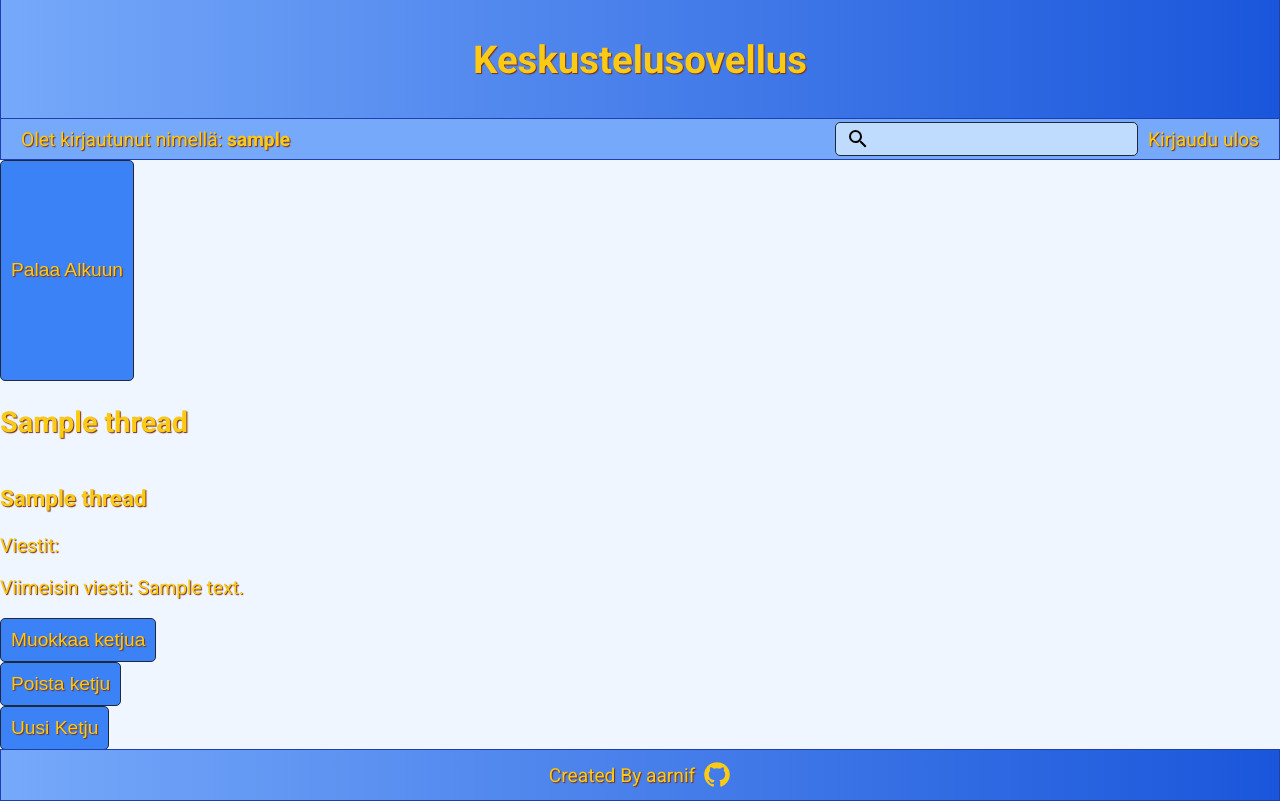
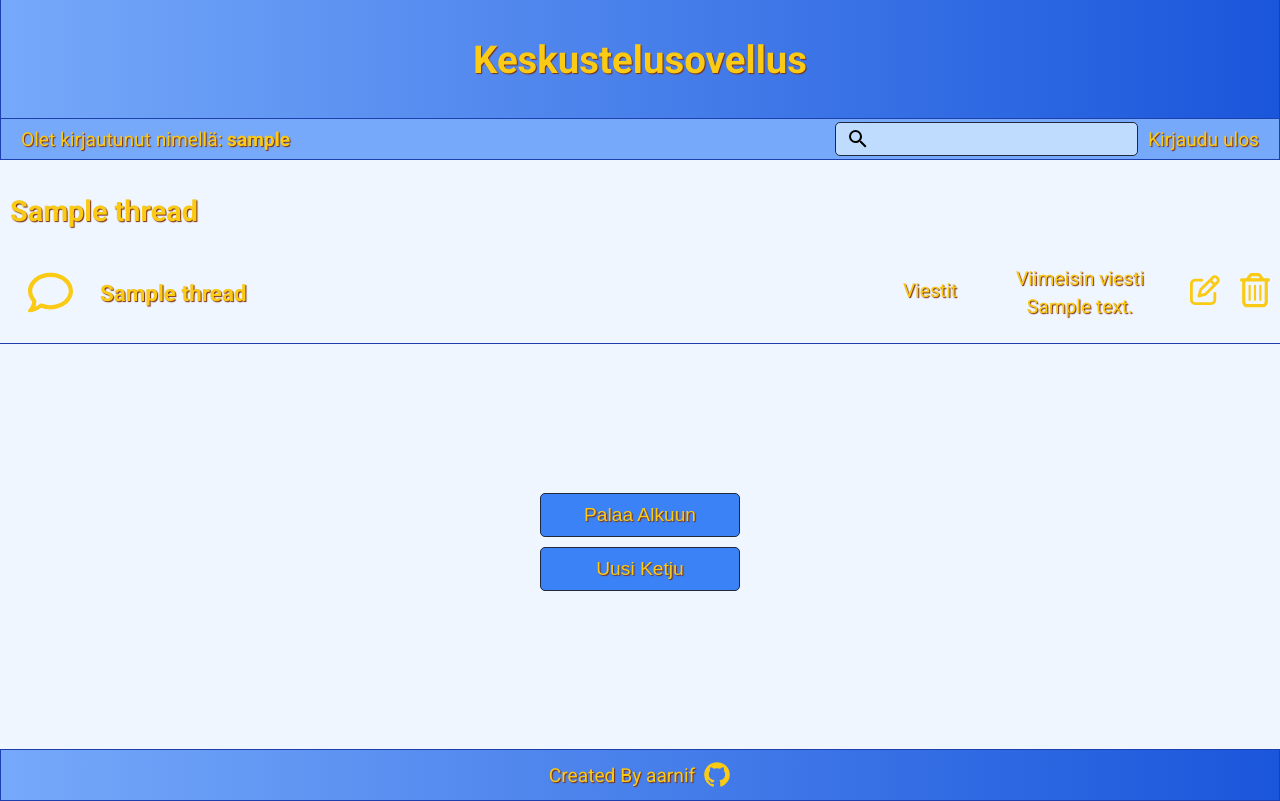
Before and after one commit to aarnif/tsoha-forum, a Flask app: template templates/subforum.html in a window 1280 px wide. Run offline with Flask 3, Linux system fonts and the light colour scheme; the visitor is signed in with stand-in values (Sample User, id 1); the template is opened without the code that fills it: most values are stand-ins (such as "Sample title", 1, 10 or a date in 2020).

Commit message:
Update subforum view styles and minor fixes

```diff
--- a/static/content.css
+++ b/static/content.css
@@ -65,11 +65,13 @@ main {
   border-right: 1px solid var(--header-content-border-color);
 }
 
-.subforums-title {
+.subforums-title,
+.subforum-title {
   padding: 10px;
 }
 
-.subforum-items-container {
+.subforum-items-container,
+.thread-items-container {
   width: 100%;
   display: flex;
   justify-content: start;
@@ -77,14 +79,17 @@ main {
   border-bottom: 1px solid var(--header-content-border-color);
 }
 
-.subforum-items {
+.subforum-items,
+.thread-items {
+  min-height: 100px;
   flex-grow: 1;
   display: flex;
   justify-content: start;
   align-items: center;
 }
 
-.subforum-item {
+.subforum-item,
+.thread-item {
   flex-grow: 1;
   flex-shrink: 1;
   display: flex;
@@ -93,18 +98,21 @@ main {
   align-items: center;
 }
 
-#subforum-icon-container {
+#subforum-icon-container,
+#thread-icon-container {
   min-width: 100px;
   max-width: 100px;
 }
 
-.subforum-icon {
+.subforum-icon,
+.thread-icon {
   width: 60px;
   color: var(--text-color);
   fill: currentColor;
 }
 
-#subforum-title-and-description {
+#subforum-title-and-description,
+#thread-title-and-description {
   align-items: start;
   flex-grow: 1;
   max-width: 800px;
@@ -119,11 +127,13 @@ main {
   font-weight: 400;
 }
 
-#subforum-statistics {
+#subforum-statistics,
+#thread-statistics {
   max-width: 100px;
 }
 
-.subforum-descriptive-name {
+.subforum-descriptive-name,
+.thread-descriptive-name {
   margin-bottom: 5px;
 }
 
@@ -131,29 +141,52 @@ main {
   max-width: 200px;
 }
 
-#delete-subforum {
+#update-subforum,
+#update-thread,
+#delete-subforum,
+#delete-thread {
   max-width: 50px;
 }
 
-.delete-subforum-button {
+.delete-subforum-button,
+.delete-thread-button {
   all: unset;
 }
 
-.delete-subforum-button:hover {
+.delete-subforum-button:hover,
+.delete-thread-button:hover {
   all: unset;
   cursor: pointer;
 }
 
-.delete-subforum-icon {
+.delete-subforum-icon,
+.update-subforum-icon,
+.delete-thread-icon,
+.update-thread-icon {
   width: 30px;
   color: var(--text-color);
   fill: currentColor;
 }
 
-.new-subforum-button-container {
+.new-subforum-button-container,
+.new-thread-button-container {
   width: 100%;
   flex-grow: 1;
   display: flex;
   justify-content: center;
   align-items: center;
 }
+
+.thread-icon {
+  width: 45px;
+  color: var(--text-color);
+  fill: currentColor;
+}
+
+#button-item {
+  align-items: center;
+}
+
+#button-item > button {
+  min-width: 200px;
+}
--- a/templates/index.html
+++ b/templates/index.html
@@ -58,10 +58,11 @@
           </svg></button
       ></a>
     </li>
+    {% endif %}
   </ul>
 </div>
 
-{% endif %} {% endfor %}
+{% endfor %}
 
 <h2 class="subforums-title">Salaiset Alueet</h2>
 {% if secret_subforums|length == 0 or secret_subforums[0].name == None %}
--- a/templates/subforum.html
+++ b/templates/subforum.html
@@ -1,45 +1,91 @@
 {% extends "layout.html" %} {% block content %}
 
-<button><a href="/">Palaa Alkuun</a></button>
-
-<h2>{{ subforum[0].name }}</h2>
-
-<ul>
+<h2 class="subforum-title">{{ subforum[0].name }}</h2>
 {% for thread in subforum %}
-  <li>
+<div class="thread-items-container">
+  <ul class="thread-items">
+    <li id="thread-icon-container" class="thread-item">
+      <svg
+        xmlns="http://www.w3.org/2000/svg"
+        viewBox="0 0 512 512"
+        class="thread-icon"
+      >
+        <!--!Font Awesome Free 6.6.0 by @fontawesome - https://fontawesome.com License - https://fontawesome.com/license/free Copyright 2024 Fonticons, Inc.-->
+        <path
+          d="M123.6 391.3c12.9-9.4 29.6-11.8 44.6-6.4c26.5 9.6 56.2 15.1 87.8 15.1c124.7 0 208-80.5 208-160s-83.3-160-208-160S48 160.5 48 240c0 32 12.4 62.8 35.7 89.2c8.6 9.7 12.8 22.5 11.8 35.5c-1.4 18.1-5.7 34.7-11.3 49.4c17-7.9 31.1-16.7 39.4-22.7zM21.2 431.9c1.8-2.7 3.5-5.4 5.1-8.1c10-16.6 19.5-38.4 21.4-62.9C17.7 326.8 0 285.1 0 240C0 125.1 114.6 32 256 32s256 93.1 256 208s-114.6 208-256 208c-37.1 0-72.3-6.4-104.1-17.9c-11.9 8.7-31.3 20.6-54.3 30.6c-15.1 6.6-32.3 12.6-50.1 16.1c-.8 .2-1.6 .3-2.4 .5c-4.4 .8-8.7 1.5-13.2 1.9c-.2 0-.5 .1-.7 .1c-5.1 .5-10.2 .8-15.3 .8c-6.5 0-12.3-3.9-14.8-9.9c-2.5-6-1.1-12.8 3.4-17.4c4.1-4.2 7.8-8.7 11.3-13.5c1.7-2.3 3.3-4.6 4.8-6.9l.3-.5z"
+        />
+      </svg>
+    </li>
+    <li id="thread-title-and-description" class="thread-item">
       <h3>
         <a href="/subforums/{{thread.sf_id}}/threads/{{thread.t_id}}"
           >{{ thread.title }}</a
         >
       </h3>
-    <p>Viestit: {{ thread.messages }}</p>
-    <p>Viimeisin viesti: {{ thread.latest_message }}</p>
     </li>
-  {% if thread.t_creator_id == session.user_id %}
-  <li>
-    <button>
-      <a href="/subforums/{{thread.sf_id}}/threads/{{thread.t_id}}/update"
-        >Muokkaa ketjua</a
-      >
-    </button>
+    <li id="thread-statistics" class="thread-item">
+      <div class="thread-descriptive-name">Viestit</div>
+      <div class="thread-descriptive-value">{{ thread.messages }}</div>
+    </li>
+    <li id="last-message" class="thread-item">
+      {% if thread.latest_message != None %}
+      <div class="thread-descriptive-name">Viimeisin viesti</div>
+      <div class="thread-descriptive-value">{{ thread.latest_message }}</div>
+      {% else %}
+      <div class="thread-descriptive-name">Viimeisin viesti</div>
+      <div class="thread-descriptive-value">Ei viestejä</div>
+      {% endif %}
     </li>
 
-  <li>
-    <button>
-      <a href="/subforums/{{thread.sf_id}}/threads/{{thread.t_id}}/delete"
-        >Poista ketju</a
+    {% if thread.t_creator_id == session.user_id %}
+    <li id="update-thread" class="thread-item">
+      <a href="/subforums/{{thread.sf_id}}/threads/{{thread.t_id}}/update">
+        <button class="delete-subforum-button">
+          <svg
+            xmlns="http://www.w3.org/2000/svg"
+            viewBox="0 0 512 512"
+            class="update-thread-icon"
           >
+            <!--!Font Awesome Free 6.6.0 by @fontawesome - https://fontawesome.com License - https://fontawesome.com/license/free Copyright 2024 Fonticons, Inc.-->
+            <path
+              d="M441 58.9L453.1 71c9.4 9.4 9.4 24.6 0 33.9L424 134.1 377.9 88 407 58.9c9.4-9.4 24.6-9.4 33.9 0zM209.8 256.2L344 121.9 390.1 168 255.8 302.2c-2.9 2.9-6.5 5-10.4 6.1l-58.5 16.7 16.7-58.5c1.1-3.9 3.2-7.5 6.1-10.4zM373.1 25L175.8 222.2c-8.7 8.7-15 19.4-18.3 31.1l-28.6 100c-2.4 8.4-.1 17.4 6.1 23.6s15.2 8.5 23.6 6.1l100-28.6c11.8-3.4 22.5-9.7 31.1-18.3L487 138.9c28.1-28.1 28.1-73.7 0-101.8L474.9 25C446.8-3.1 401.2-3.1 373.1 25zM88 64C39.4 64 0 103.4 0 152L0 424c0 48.6 39.4 88 88 88l272 0c48.6 0 88-39.4 88-88l0-112c0-13.3-10.7-24-24-24s-24 10.7-24 24l0 112c0 22.1-17.9 40-40 40L88 464c-22.1 0-40-17.9-40-40l0-272c0-22.1 17.9-40 40-40l112 0c13.3 0 24-10.7 24-24s-10.7-24-24-24L88 64z"
+            />
+          </svg>
         </button>
+      </a>
     </li>
-  {% endif %} {% endfor %}
+    <li id="delete-thread" class="thread-item">
+      <a href="/subforums/{{thread.sf_id}}/threads/{{thread.t_id}}/delete">
+        <button class="delete-thread-button">
+          <svg
+            xmlns="http://www.w3.org/2000/svg"
+            viewBox="0 0 448 512"
+            class="delete-thread-icon"
+          >
+            <!--!Font Awesome Free 6.6.0 by @fontawesome - https://fontawesome.com License - https://fontawesome.com/license/free Copyright 2024 Fonticons, Inc.-->
+            <path
+              d="M170.5 51.6L151.5 80l145 0-19-28.4c-1.5-2.2-4-3.6-6.7-3.6l-93.7 0c-2.7 0-5.2 1.3-6.7 3.6zm147-26.6L354.2 80 368 80l48 0 8 0c13.3 0 24 10.7 24 24s-10.7 24-24 24l-8 0 0 304c0 44.2-35.8 80-80 80l-224 0c-44.2 0-80-35.8-80-80l0-304-8 0c-13.3 0-24-10.7-24-24S10.7 80 24 80l8 0 48 0 13.8 0 36.7-55.1C140.9 9.4 158.4 0 177.1 0l93.7 0c18.7 0 36.2 9.4 46.6 24.9zM80 128l0 304c0 17.7 14.3 32 32 32l224 0c17.7 0 32-14.3 32-32l0-304L80 128zm80 64l0 208c0 8.8-7.2 16-16 16s-16-7.2-16-16l0-208c0-8.8 7.2-16 16-16s16 7.2 16 16zm80 0l0 208c0 8.8-7.2 16-16 16s-16-7.2-16-16l0-208c0-8.8 7.2-16 16-16s16 7.2 16 16zm80 0l0 208c0 8.8-7.2 16-16 16s-16-7.2-16-16l0-208c0-8.8 7.2-16 16-16s16 7.2 16 16z"
+            />
+          </svg>
+        </button>
+      </a>
+    </li>
+    {% endif %}
   </ul>
+</div>
+{% endfor %}
 
-<ul>
-  <li>
+<div class="new-thread-button-container">
+  <ul class="form-items">
+    <li id="button-item" class="form-item">
+      <button><a href="/">Palaa Alkuun</a></button>
+    </li>
+    <li id="button-item" class="form-item">
       <button>
         <a href="/subforums/{{subforum[0].sf_id}}/threads/new">Uusi Ketju</a>
       </button>
     </li>
   </ul>
+</div>
 
 {% endblock %}
```
Lines whose indentation alone changed are shown as unchanged.
